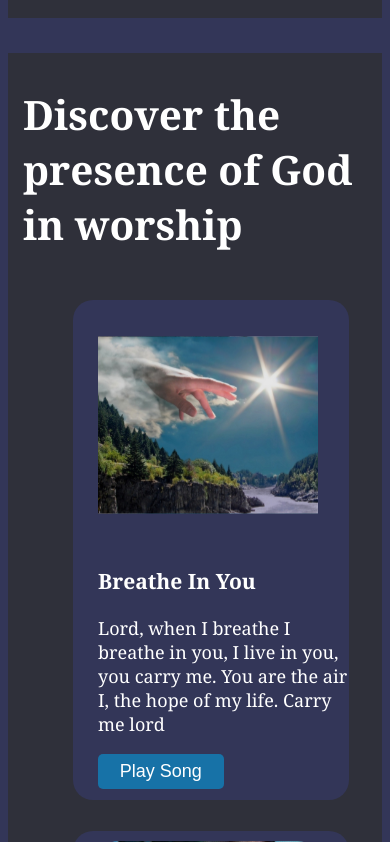
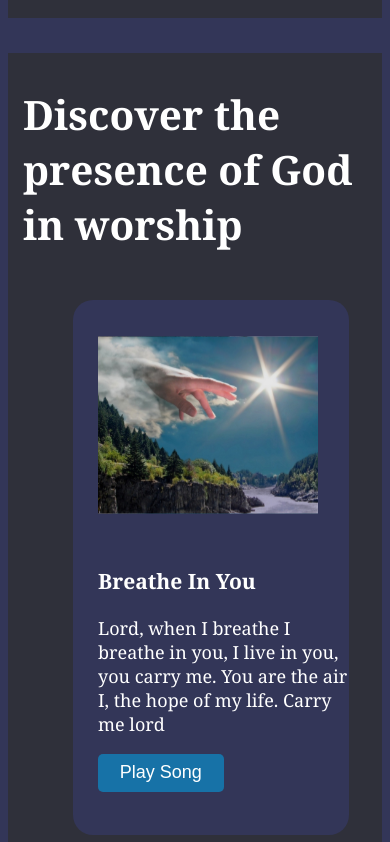
Before and after one commit to LordNedStark1/Prais-Machine-Music, a React (Create React App) app: page / in a window 390 px wide. Shown: the part 1177-2019 px from the top of the page. Built offline with nearby package versions, Linux system fonts and the light colour scheme.

Commit message:
worked on top background image

```diff
--- a/src/components/LandingPage/LandingPage.css
+++ b/src/components/LandingPage/LandingPage.css
@@ -234,6 +234,15 @@
 }
 
 @media only screen and (min-width: 100px) and (max-width: 600px) {
+  .worship-song-card{
+    height: 535px;
+    width: 320px;
+    border-radius: 20px;
+    background-color: #333658;
+    margin-left: 65px ;
+    padding-left: 25px;
+    font-size: 18px;
+}
     .worship-song-card-container{
         display: grid;
         justify-content: center;
@@ -266,7 +275,7 @@
         width: 100%;
 
         /* background-image: url('../../assets/images/african-woman-singing-while-listening-music-headphones-isolated-grey-background-copy-space_613652-440-veed-remove-background.png'); */
-        background-repeat: no-repeat;
+        /* background-repeat: no-repeat; */
       }
       .header{
         width: 100%;
@@ -276,9 +285,14 @@
         background-color: #2F303A;
         margin-bottom: 60px;
 
-        background-image: url('../../assets/images/african-woman-singing-while-listening-music-headphones-isolated-grey-background-copy-space_613652-440-veed-remove-background.png');
-        background-repeat: no-repeat;
+        /* background-image: url('../../assets/images/african-woman-singing-while-listening-music-headphones-isolated-grey-background-copy-space_613652-440-veed-remove-background.png'); */
+        /* background-repeat: no-repeat; */
     }
+    .header-image{
+      /* margin-top: 130.5px;
+      width: 500px; */
+      background-image: none;
+  }
     .header h1{
         font-size: 50px;
     }
```
Also changed, not shown: 1 other file (tests, documents, lock files or other folders).
